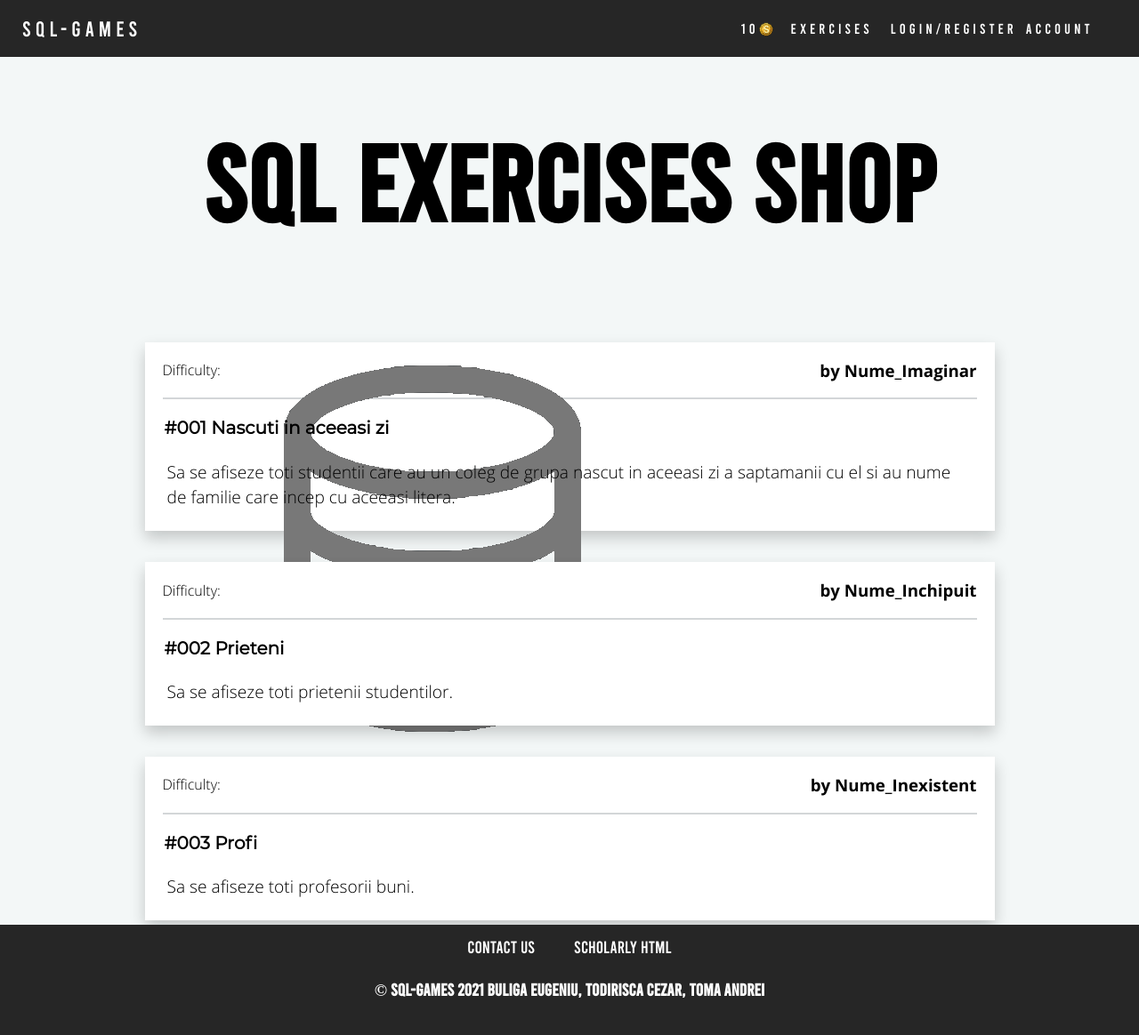
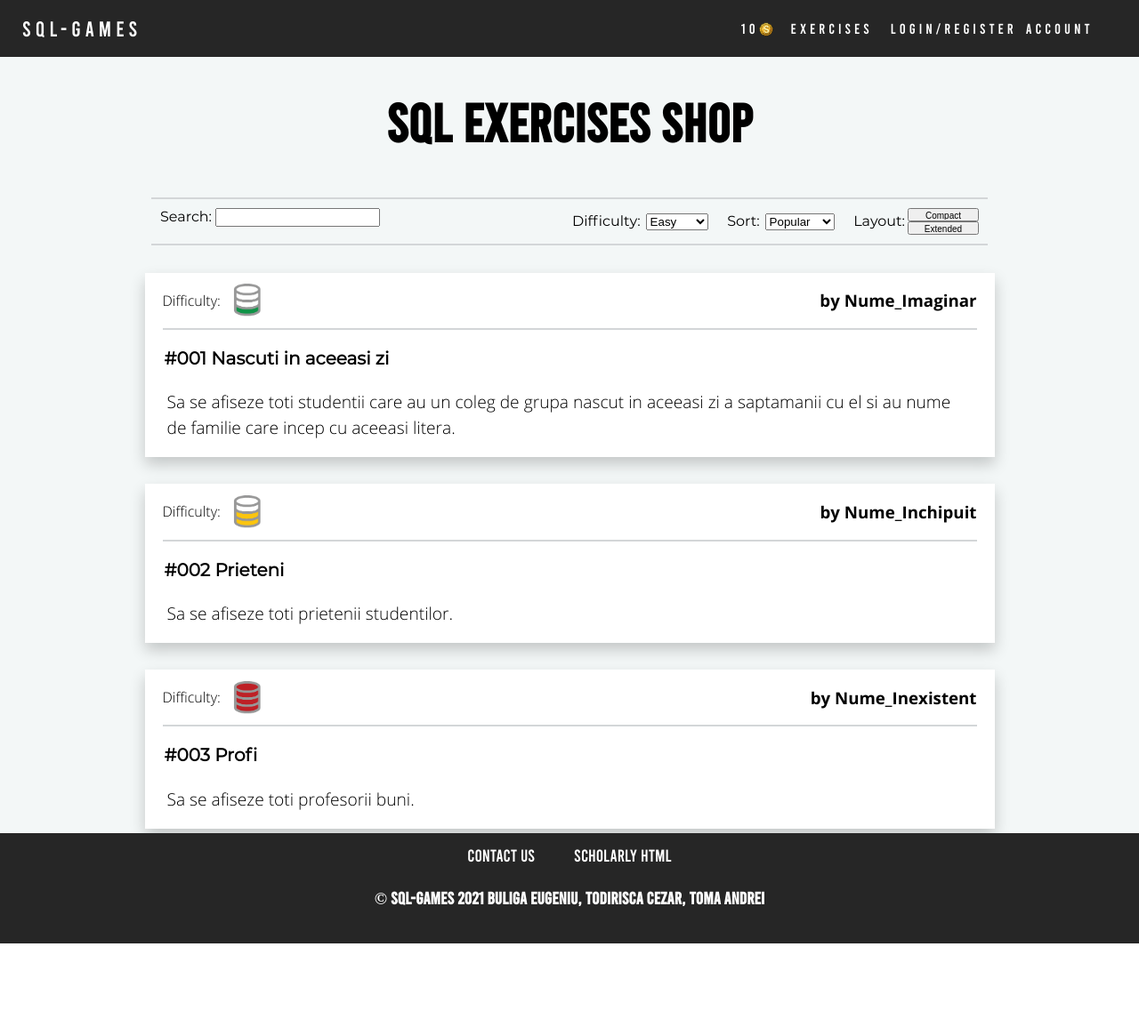
Before and after one commit to Ca3zsar/SQL-Games, a PHP site: page /shop.html in a window 1280 px wide. Shown: the whole page at 89% size. After the commit the page ends 1061 px from the top, so only its background shows below. Run offline with PHP 8.4, Linux system fonts and the light colour scheme.

Commit message:
changed difficluty textures, upgraded SQL Shop-page

```diff
--- a/front-end/shop.html
+++ b/front-end/shop.html
@@ -27,8 +27,7 @@
     </div>
     <nav class="right-nav">
       <a class="coins">10<img src="resources/coin.png" class="coin-img" alt="sqliezi" /></a>
-            <a class="coins-collapsed">Coins : 10<img src="resources/coin.png" class="coin-img"
-                    alt="sqliezi" /></a>
+      <a class="coins-collapsed">Coins : 10<img src="resources/coin.png" class="coin-img" alt="sqliezi" /></a>
       <a href="shop.html">Exercises</a>
       <a href="login_register.html">Login/Register</a>
       <div class="dropdown">
@@ -51,20 +50,80 @@
 
   <div class="content-area" id="content-id">
 
+    <section class="shop-header">
       <div class="title-area">
         <h1>SQL Exercises SHOP</h1>
       </div>
+    </section>
 
+    <section class="shop-manager">
+
+      <div class="shop-search">
+        <form>
+          <label for="fsearch">Search:</label>
+          <input type="text">
+        </form>
+      </div>
+
+
+      <div class="shop-filter">
+
+        <div class="shop-filter-sort">
+          <div class="shop-filter-text">
+            <p>Difficulty:</p>
+          </div>
+          <div class="shop-filter-difficulty-select">
+            <form>
+              <p><select size="1" name="D1">
+                  <option>Easy</option>
+                  <option>Medium</option>
+                  <option>Hard</option>
+                </select></p>
+            </form>
+          </div>
+        </div>
+
+        <div class="shop-filter-sort">
+          <div class="shop-filter-text">
+            <p>Sort:</p>
+          </div>
+          <div class="shop-filter-text-select">
+            <form>
+              <p><select size="1" name="D1">
+                  <option>Popular</option>
+                  <option>New</option>
+                  <option>Solved</option>
+                  <option>Locked</option>
+                  <option>Unlocked</option>
+                </select></p>
+            </form>
+          </div>
+        </div>
+
+        <div class="shop-filter-sort">
+          <div class="shop-filter-text">
+            <p>Layout:</p>
+          </div>
+          <div class="shop-filter-layout">
+            <form>
+              <input type="submit" value="Compact">
+              <input type="submit" value="Extended">
+            </form>
+          </div>
+
+
+        </div>
+      </div>
+
+    </section>
+
+    <section class="shop-shelf">
       <section class="exercise-requirement">
         <div class="requirements">
           <div class="meta-info">
             <div class="difficulty-wrapper">
               <p class="difficulty-title">Difficulty:</p>
-                  <div class="difficulty-bar">
-                    <div class="difficulty">
-                      <img src="resources/difficulty_easy.png" alt="difficulty">
-                    </div>
-                  </div>
+              <img src="resources/difficulty_easy.png" class="difficulty-bar">
             </div>
             <h3 class="exercise-author">by Nume_Imaginar</h3>
           </div>
@@ -83,10 +142,7 @@
           <div class="meta-info">
             <div class="difficulty-wrapper">
               <p class="difficulty-title">Difficulty:</p>
-                  <div class="difficulty-bar">
-                    <div class="difficulty">
-                    </div>
-                  </div>
+              <img src="resources/difficulty_medium.png" class="difficulty-bar">
             </div>
             <h3 class="exercise-author">by Nume_Inchipuit</h3>
           </div>
@@ -103,9 +159,7 @@
           <div class="meta-info">
             <div class="difficulty-wrapper">
               <p class="difficulty-title">Difficulty:</p>
-                  <div class="difficulty-bar">
-                    <div class="difficulty"></div>
-                  </div>
+              <img src="resources/difficulty_hard.png" class="difficulty-bar">
             </div>
             <h3 class="exercise-author">by Nume_Inexistent</h3>
           </div>
@@ -117,6 +171,7 @@
         </div>
       </section>
 
+    </section>
 
     <footer class="footer-bar">
       <a href="#">Contact us</a>
--- a/front-end/styles/shop_style.css
+++ b/front-end/styles/shop_style.css
@@ -27,13 +27,68 @@ body{
     flex-direction: column;
 	align-items: center;
 	justify-content: center;
+}
+
+.shop-header{
     padding-top: 50px;
 }
 
 .title-area{
     font-family: bebas;
-    font-size:60px;
+    font-size:40px;
+}
 
+.shop-manager{
+    font-family: montserrat-regular;
+    padding: 10px;
+    height: 30px;
+    width: 920px;
+    display: flex;
+    justify-content: space-between;
+
+    border-top: 2px solid #d3d6d8;
+    border-bottom: 2px solid #d3d6d8;
+}
+
+.shop-filter{
+    display: flex;
+    flex-direction: row;
+    justify-content: space-between;
+    width:50%;
+    flex-wrap: nowrap;
+}
+
+.shop-filter-sort{
+    display: flex;
+    flex-direction: row;
+    justify-content: space-between;
+    flex-wrap: nowrap;
+}
+
+
+.shop-filter p{
+    margin: 1px;
+    padding: 2px;
+}
+
+
+.shop-filter-layout form{
+    display: flex;
+    justify-content: space-between;
+    flex-direction: column;
+}
+
+.shop-filter-layout input{
+    width:80px;
+    height:15px;
+    font-size: 10px;
+}
+
+
+.shop-shelf{
+    padding-top:1px;
+    padding-left: 60px;
+    padding-right: 60px;
 }
 
 .exercise-requirement{
@@ -98,6 +153,7 @@ body{
     display:flex;
     align-items: center;
     margin-left:10px;
+    width: 40px;
 }
 
 .difficulty{
```
Also changed, not shown: front-end/resources/difficulty_easy.png, front-end/resources/difficulty_hard.png, front-end/resources/difficulty_medium.png. Lines whose indentation alone changed are shown as unchanged.
